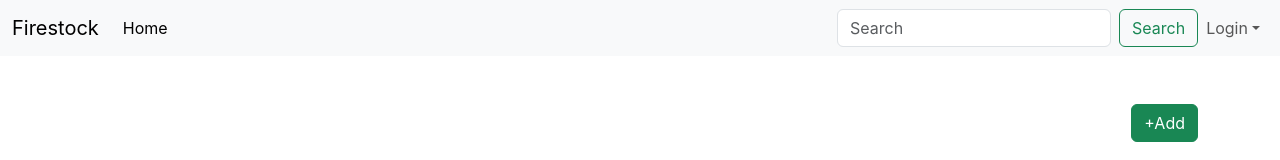
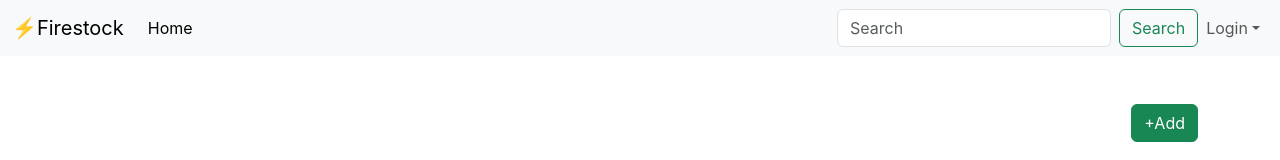
Before and after one commit to o-brayarn/firestore, a React (Create React App) app: page / in a window 1280 px wide. Shown: the top 160 px of the page. Built offline with nearby package versions, Linux system fonts and the light colour scheme; the HTML template or start-up script is replaced by a standard one.

Commit message:
update brand

```diff
--- a/src/components/Navbar.jsx
+++ b/src/components/Navbar.jsx
@@ -58,7 +58,7 @@ function Navbar() {
     <nav className="navbar navbar-expand-lg bg-body-tertiary">
       <div className="container-fluid">
         <a className="navbar-brand" href="#home">
-          Firestock
+          ⚡Firestock
         </a>
         <button
           className="navbar-toggler"
```
